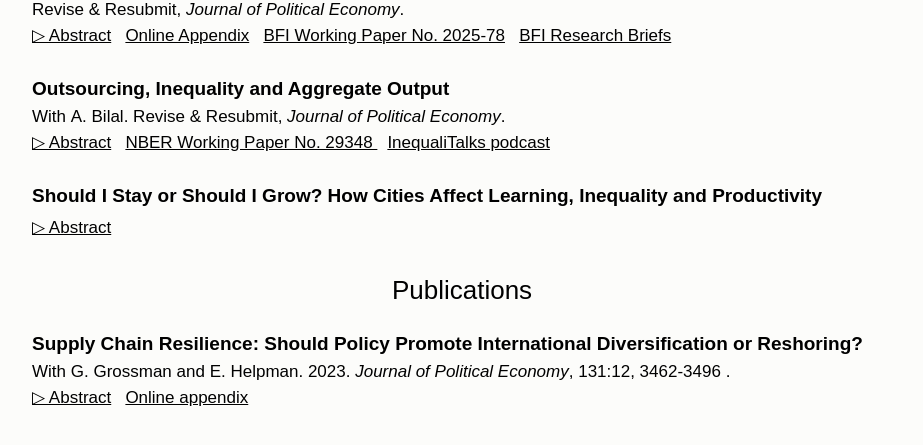
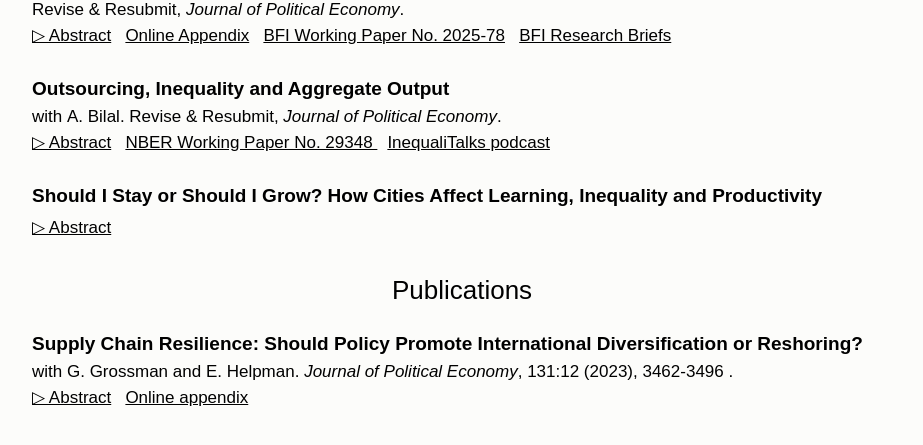
Before and after one commit to HugoLhuillier/hugolhuillier.github.io, a Jekyll site: the page built from research.html, in a window 1280 px wide. Shown: the part 337-782 px from the top of the page, without its empty margins (178-1101 px from the left). Built offline with Jekyll 4.4.1, drawn with Linux system fonts in a browser that asks for light colours; nearby versions of some CDN libraries; comment, search, counter and statistics services are not loaded.

Commit message:
:recycle: modify slighlty authors in research

```diff
--- a/research.html
+++ b/research.html
@@ -29,7 +29,8 @@
 </div>
 
 <a href="./files/papers/bilal2022outsourcing.pdf" target="blank"> <span class="char2"> Outsourcing, Inequality and Aggregate Output</span></a><br>
-<h6 style="font-size: 17px">With <a href="https://sites.google.com/site/adrienbilal/" target="blank" class="char5">A. Bilal</a>. Revise & Resubmit, <i>Journal of Political Economy</i>.</h6>
+<h6 style="font-size: 17px">with <a href="https://sites.google.com/site/adrienbilal/" target="blank" class="char5">A. Bilal</a>.
+Revise & Resubmit, <i>Journal of Political Economy</i>.</h6>
 
 <ul class="no-bullets">
     <li><span class="abstract-toggle" data-abstract-id="bilal2022outsourcing">▷ Abstract</span>
@@ -56,7 +57,7 @@
 
 <a href="./files/papers/grossman2023supply.pdf" target="blank"> <span class="char2"> Supply Chain Resilience: Should Policy Promote International Diversification or Reshoring?</span></a><br>
 <!-- <h6 style="font-size: 17px">With G. Grossman and E. Helpman. <i>Journal of Political Economy</i>, Vol. 131, No. 12 (December 2023)</h6>  -->
-<h6 style="font-size: 17px">With <a href="https://www.princeton.edu/~grossman/" target="blank" class="char5">G. Grossman</a> and <a href="https://scholar.harvard.edu/helpman/home" target="blank" class="char5">E. Helpman</a>. 2023. <i>Journal of Political Economy</i>, 131:12,  3462-3496  .</h6>
+<h6 style="font-size: 17px">with <a href="https://www.princeton.edu/~grossman/" target="blank" class="char5">G. Grossman</a> and <a href="https://scholar.harvard.edu/helpman/home" target="blank" class="char5">E. Helpman</a>. <i>Journal of Political Economy</i>, 131:12 (2023),  3462-3496  .</h6>
 
 <ul class="no-bullets">
     <li><span class="abstract-toggle" data-abstract-id="grossman2022supply">▷ Abstract</span>
```
